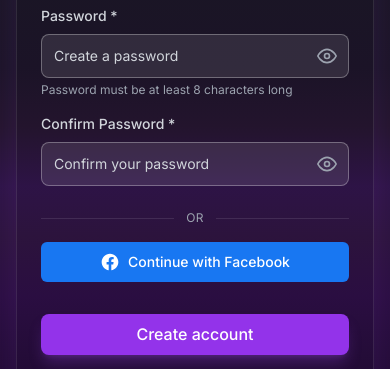
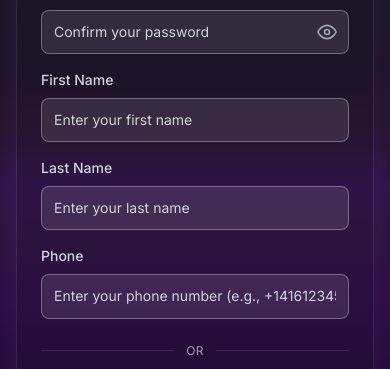
Before and after one commit to blackcat636/aicrow-cabinet, a Next.js app: page /en/signup in a window 390 px wide. Shown: the part 337-706 px from the top of the page. Built offline with nearby package versions, Linux system fonts and the light colour scheme; no server answers.

Commit message:
Add first name, last name, and phone number fields to registration form

```diff
--- a/components/auth/RegisterForm.tsx
+++ b/components/auth/RegisterForm.tsx
@@ -33,6 +33,9 @@ export const RegisterForm: React.FC<RegisterFormProps> = ({
     email: "",
     password: "",
     confirmPassword: "",
+    firstName: "",
+    lastName: "",
+    phone: "",
   });
   const [showPassword, setShowPassword] = useState(false);
   const [showConfirmPassword, setShowConfirmPassword] = useState(false);
@@ -316,6 +319,75 @@ export const RegisterForm: React.FC<RegisterFormProps> = ({
                 )}
               </div>
 
+              {/* First Name */}
+              <div>
+                <label
+                  className="block text-sm font-medium text-gray-300 mb-2"
+                  htmlFor="register-first-name"
+                >
+                  {t('firstName') || 'First Name'}
+                </label>
+                <input
+                  className={`w-full p-3 bg-white/10 text-white placeholder-gray-300 border ${isModal ? "rounded-lg" : "rounded-full"} border-white/20 focus:ring-2 focus:ring-purple-500 focus:border-purple-500 ${
+                    errors.firstName ? "border-red-500" : "border-white/30"
+                  }`}
+                  id="register-first-name"
+                  placeholder={t('enterFirstName') || 'Enter your first name'}
+                  type="text"
+                  value={formData.firstName || ""}
+                  onChange={(e) => handleInputChange("firstName", e.target.value)}
+                />
+                {errors.firstName && (
+                  <p className="mt-1 text-sm text-red-400">{errors.firstName}</p>
+                )}
+              </div>
+
+              {/* Last Name */}
+              <div>
+                <label
+                  className="block text-sm font-medium text-gray-300 mb-2"
+                  htmlFor="register-last-name"
+                >
+                  {t('lastName') || 'Last Name'}
+                </label>
+                <input
+                  className={`w-full p-3 bg-white/10 text-white placeholder-gray-300 border ${isModal ? "rounded-lg" : "rounded-full"} border-white/20 focus:ring-2 focus:ring-purple-500 focus:border-purple-500 ${
+                    errors.lastName ? "border-red-500" : "border-white/30"
+                  }`}
+                  id="register-last-name"
+                  placeholder={t('enterLastName') || 'Enter your last name'}
+                  type="text"
+                  value={formData.lastName || ""}
+                  onChange={(e) => handleInputChange("lastName", e.target.value)}
+                />
+                {errors.lastName && (
+                  <p className="mt-1 text-sm text-red-400">{errors.lastName}</p>
+                )}
+              </div>
+
+              {/* Phone */}
+              <div>
+                <label
+                  className="block text-sm font-medium text-gray-300 mb-2"
+                  htmlFor="register-phone"
+                >
+                  {t('phone') || 'Phone'}
+                </label>
+                <input
+                  className={`w-full p-3 bg-white/10 text-white placeholder-gray-300 border ${isModal ? "rounded-lg" : "rounded-full"} border-white/20 focus:ring-2 focus:ring-purple-500 focus:border-purple-500 ${
+                    errors.phone ? "border-red-500" : "border-white/30"
+                  }`}
+                  id="register-phone"
+                  placeholder={t('enterPhone') || 'Enter your phone number (e.g., +14161234567)'}
+                  type="tel"
+                  value={formData.phone || ""}
+                  onChange={(e) => handleInputChange("phone", e.target.value)}
+                />
+                {errors.phone && (
+                  <p className="mt-1 text-sm text-red-400">{errors.phone}</p>
+                )}
+              </div>
+
               {/* Social login separator */}
               <div className="flex items-center gap-3 pt-2">
                 <div className="h-px bg-white/10 flex-1" />
--- a/messages/en.json
+++ b/messages/en.json
@@ -222,6 +222,12 @@
     "confirmPasswordRequired": "Please confirm your password",
     "signingUp": "Signing Up...",
     "verifying": "Verifying...",
+    "firstName": "First Name",
+    "lastName": "Last Name",
+    "phone": "Phone",
+    "enterFirstName": "Enter your first name",
+    "enterLastName": "Enter your last name",
+    "enterPhone": "Enter your phone number (e.g., +14161234567)",
     "verificationCodeSent": "Verification code has been sent to your email",
     "checkEmail": "Please check {email} for the verification code",
     "emailVerifiedSuccess": "Email verified successfully!",
--- a/messages/es.json
+++ b/messages/es.json
@@ -221,6 +221,12 @@
     "confirmPasswordRequired": "Por favor confirma tu contraseña",
     "signingUp": "Registrándose...",
     "verifying": "Verificando...",
+    "firstName": "Nombre",
+    "lastName": "Apellido",
+    "phone": "Teléfono",
+    "enterFirstName": "Ingrese su nombre",
+    "enterLastName": "Ingrese su apellido",
+    "enterPhone": "Ingrese su número de teléfono (ej., +14161234567)",
     "verificationCodeSent": "El código de verificación ha sido enviado a tu correo electrónico",
     "checkEmail": "Por favor revisa {email} para el código de verificación",
     "emailVerifiedSuccess": "¡Correo electrónico verificado exitosamente!",
--- a/messages/fr.json
+++ b/messages/fr.json
@@ -221,6 +221,12 @@
     "confirmPasswordRequired": "Veuillez confirmer votre mot de passe",
     "signingUp": "Inscription...",
     "verifying": "Vérification...",
+    "firstName": "Prénom",
+    "lastName": "Nom de famille",
+    "phone": "Téléphone",
+    "enterFirstName": "Entrez votre prénom",
+    "enterLastName": "Entrez votre nom de famille",
+    "enterPhone": "Entrez votre numéro de téléphone (ex. +14161234567)",
     "verificationCodeSent": "Le code de vérification a été envoyé à votre courriel",
     "checkEmail": "Veuillez vérifier {email} pour le code de vérification",
     "emailVerifiedSuccess": "Courriel vérifié avec succès !",
--- a/messages/uk.json
+++ b/messages/uk.json
@@ -222,6 +222,12 @@
     "confirmPasswordRequired": "Будь ласка, підтвердіть ваш пароль",
     "signingUp": "Реєстрація...",
     "verifying": "Перевірка...",
+    "firstName": "Ім'я",
+    "lastName": "Прізвище",
+    "phone": "Телефон",
+    "enterFirstName": "Введіть ваше ім'я",
+    "enterLastName": "Введіть ваше прізвище",
+    "enterPhone": "Введіть ваш номер телефону (наприклад, +14161234567)",
     "verificationCodeSent": "Код підтвердження відправлено на вашу електронну пошту",
     "checkEmail": "Будь ласка, перевірте {email} для коду підтвердження",
     "emailVerifiedSuccess": "Електронну пошту успішно підтверджено!",
--- a/types/auth.ts
+++ b/types/auth.ts
@@ -10,6 +10,9 @@ export interface RegisterRequest {
   email: string;
   password: string;
   confirmPassword: string;
+  firstName?: string;
+  lastName?: string;
+  phone?: string;
 }
 
 export interface LoginResponse {
```
